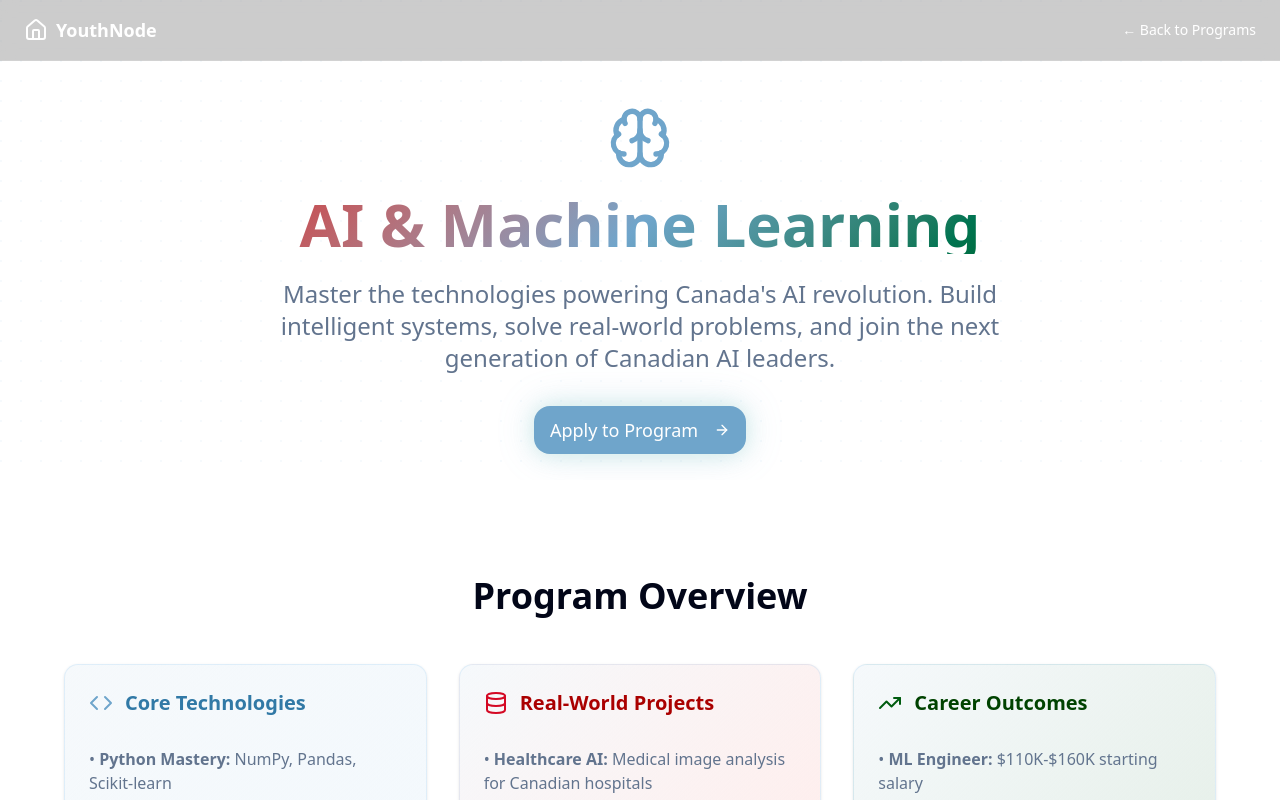
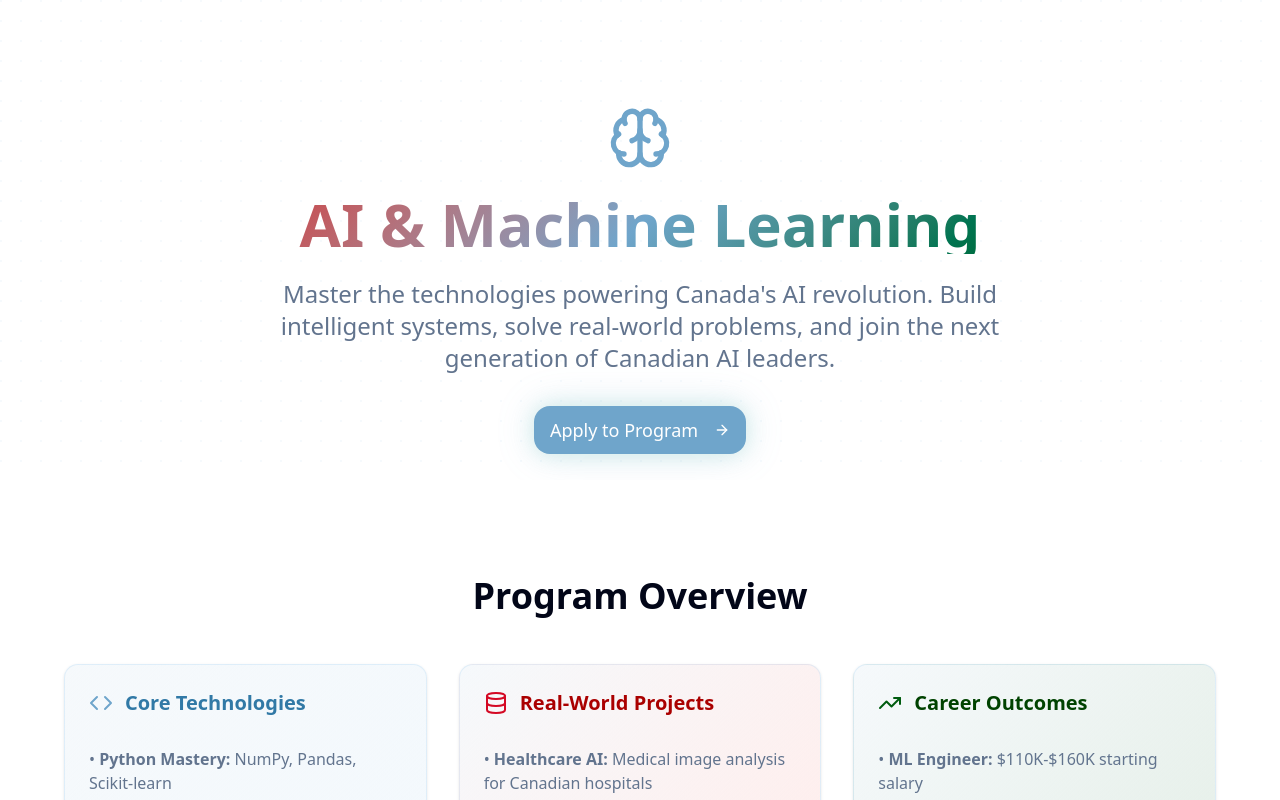
Before and after one commit to ArsCodeAmatoria/YouthNode, a Next.js app: page /programs/ai-machine-learning in a window 1280 px wide. Shown: the top 800 px of the page. Built offline with nearby package versions, Linux system fonts and the light colour scheme.

Commit message:
Simplify program pages navigation - Remove Back to Programs link - Simplify header styling - Keep only home link in navigation - Update all program pages consistently

```diff
--- a/src/app/programs/[slug]/page.tsx
+++ b/src/app/programs/[slug]/page.tsx
@@ -134,14 +134,11 @@ export default function ProgramPage({ params }: ProgramPageProps) {
   return (
     <div className="min-h-screen bg-background text-foreground">
       {/* Navigation Header */}
-      <header className="fixed top-0 left-0 right-0 z-50 bg-black/20 backdrop-blur-sm border-b border-white/10">
-        <div className="container mx-auto px-6 py-4 flex justify-between items-center">
-          <Link href="/" className="flex items-center gap-2 text-white hover:text-icy-blue transition-colors group">
+      <header className="fixed top-0 left-0 right-0 z-50">
+        <div className="container mx-auto px-6 py-4">
+          <Link href="/" className="inline-flex items-center gap-2 text-white hover:text-icy-blue transition-colors group">
             <Home className="h-6 w-6 group-hover:scale-110 transition-transform" />
             <span className="font-bold text-lg">YouthNode</span>
-          </Link>
-          <Link href="/#programs" className="text-white hover:text-icy-blue transition-colors text-sm font-medium">
-            ← Back to Programs
           </Link>
         </div>
       </header>
--- a/src/app/programs/ai-machine-learning/page.tsx
+++ b/src/app/programs/ai-machine-learning/page.tsx
@@ -24,14 +24,11 @@ export default function AIMachineLearning() {
   return (
     <div className="min-h-screen bg-background text-foreground">
       {/* Navigation Header */}
-      <header className="fixed top-0 left-0 right-0 z-50 bg-black/20 backdrop-blur-sm border-b border-white/10">
-        <div className="container mx-auto px-6 py-4 flex justify-between items-center">
-          <Link href="/" className="flex items-center gap-2 text-white hover:text-icy-blue transition-colors group">
+      <header className="fixed top-0 left-0 right-0 z-50">
+        <div className="container mx-auto px-6 py-4">
+          <Link href="/" className="inline-flex items-center gap-2 text-white hover:text-icy-blue transition-colors group">
             <Home className="h-6 w-6 group-hover:scale-110 transition-transform" />
             <span className="font-bold text-lg">YouthNode</span>
-          </Link>
-          <Link href="/#programs" className="text-white hover:text-icy-blue transition-colors text-sm font-medium">
-            ← Back to Programs
           </Link>
         </div>
       </header>
--- a/src/app/programs/drones-automation/page.tsx
+++ b/src/app/programs/drones-automation/page.tsx
@@ -24,14 +24,11 @@ export default function DronesAutomation() {
   return (
     <div className="min-h-screen bg-background text-foreground">
       {/* Navigation Header */}
-      <header className="fixed top-0 left-0 right-0 z-50 bg-black/20 backdrop-blur-sm border-b border-white/10">
-        <div className="container mx-auto px-6 py-4 flex justify-between items-center">
-          <Link href="/" className="flex items-center gap-2 text-white hover:text-icy-blue transition-colors group">
+      <header className="fixed top-0 left-0 right-0 z-50">
+        <div className="container mx-auto px-6 py-4">
+          <Link href="/" className="inline-flex items-center gap-2 text-white hover:text-icy-blue transition-colors group">
             <Home className="h-6 w-6 group-hover:scale-110 transition-transform" />
             <span className="font-bold text-lg">YouthNode</span>
-          </Link>
-          <Link href="/#programs" className="text-white hover:text-icy-blue transition-colors text-sm font-medium">
-            ← Back to Programs
           </Link>
         </div>
       </header>
--- a/src/app/programs/healthtech/page.tsx
+++ b/src/app/programs/healthtech/page.tsx
@@ -24,14 +24,11 @@ export default function HealthTech() {
   return (
     <div className="min-h-screen bg-background text-foreground">
       {/* Navigation Header */}
-      <header className="fixed top-0 left-0 right-0 z-50 bg-black/20 backdrop-blur-sm border-b border-white/10">
-        <div className="container mx-auto px-6 py-4 flex justify-between items-center">
-          <Link href="/" className="flex items-center gap-2 text-white hover:text-icy-blue transition-colors group">
+      <header className="fixed top-0 left-0 right-0 z-50">
+        <div className="container mx-auto px-6 py-4">
+          <Link href="/" className="inline-flex items-center gap-2 text-white hover:text-icy-blue transition-colors group">
             <Home className="h-6 w-6 group-hover:scale-110 transition-transform" />
             <span className="font-bold text-lg">YouthNode</span>
-          </Link>
-          <Link href="/#programs" className="text-white hover:text-icy-blue transition-colors text-sm font-medium">
-            ← Back to Programs
           </Link>
         </div>
       </header>
--- a/src/app/programs/quantum-computing/page.tsx
+++ b/src/app/programs/quantum-computing/page.tsx
@@ -24,14 +24,11 @@ export default function QuantumComputing() {
   return (
     <div className="min-h-screen bg-background text-foreground">
       {/* Navigation Header */}
-      <header className="fixed top-0 left-0 right-0 z-50 bg-black/20 backdrop-blur-sm border-b border-white/10">
-        <div className="container mx-auto px-6 py-4 flex justify-between items-center">
-          <Link href="/" className="flex items-center gap-2 text-white hover:text-icy-blue transition-colors group">
+      <header className="fixed top-0 left-0 right-0 z-50">
+        <div className="container mx-auto px-6 py-4">
+          <Link href="/" className="inline-flex items-center gap-2 text-white hover:text-icy-blue transition-colors group">
             <Home className="h-6 w-6 group-hover:scale-110 transition-transform" />
             <span className="font-bold text-lg">YouthNode</span>
-          </Link>
-          <Link href="/#programs" className="text-white hover:text-icy-blue transition-colors text-sm font-medium">
-            ← Back to Programs
           </Link>
         </div>
       </header>
```
